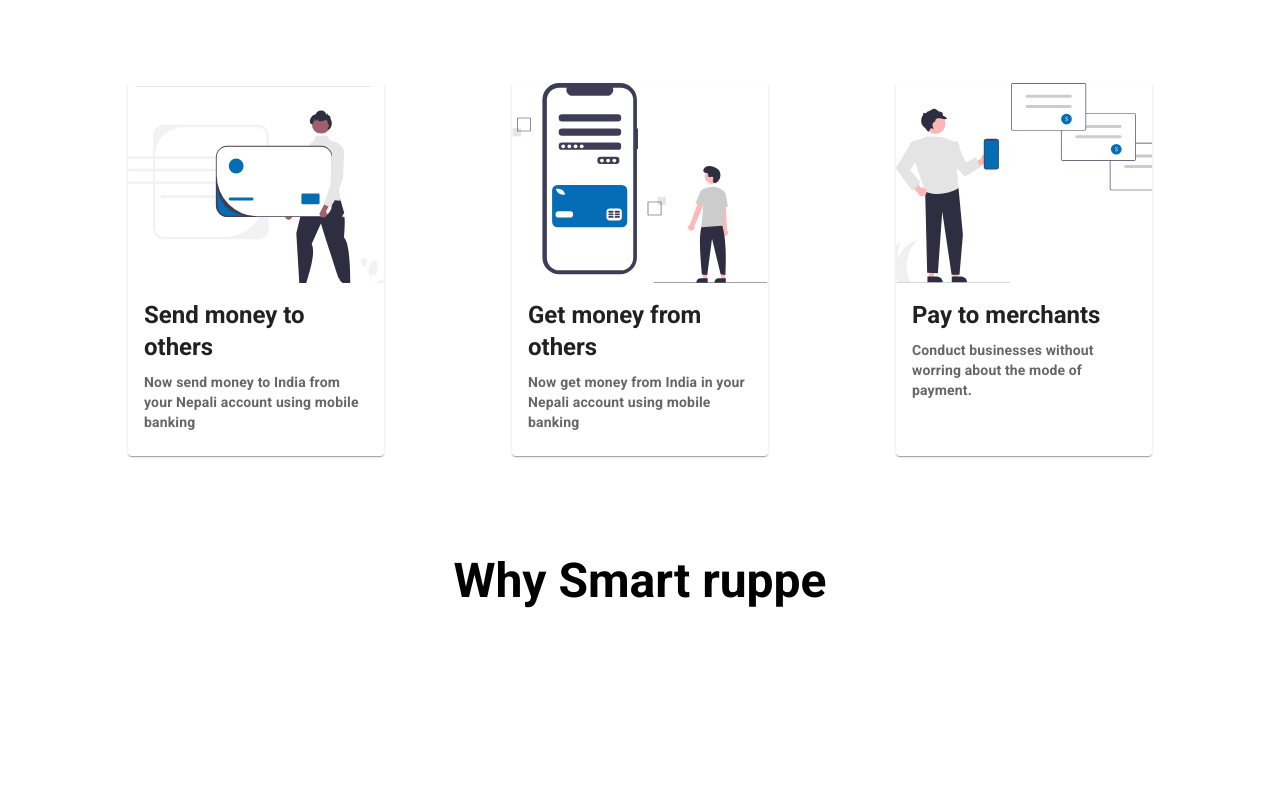
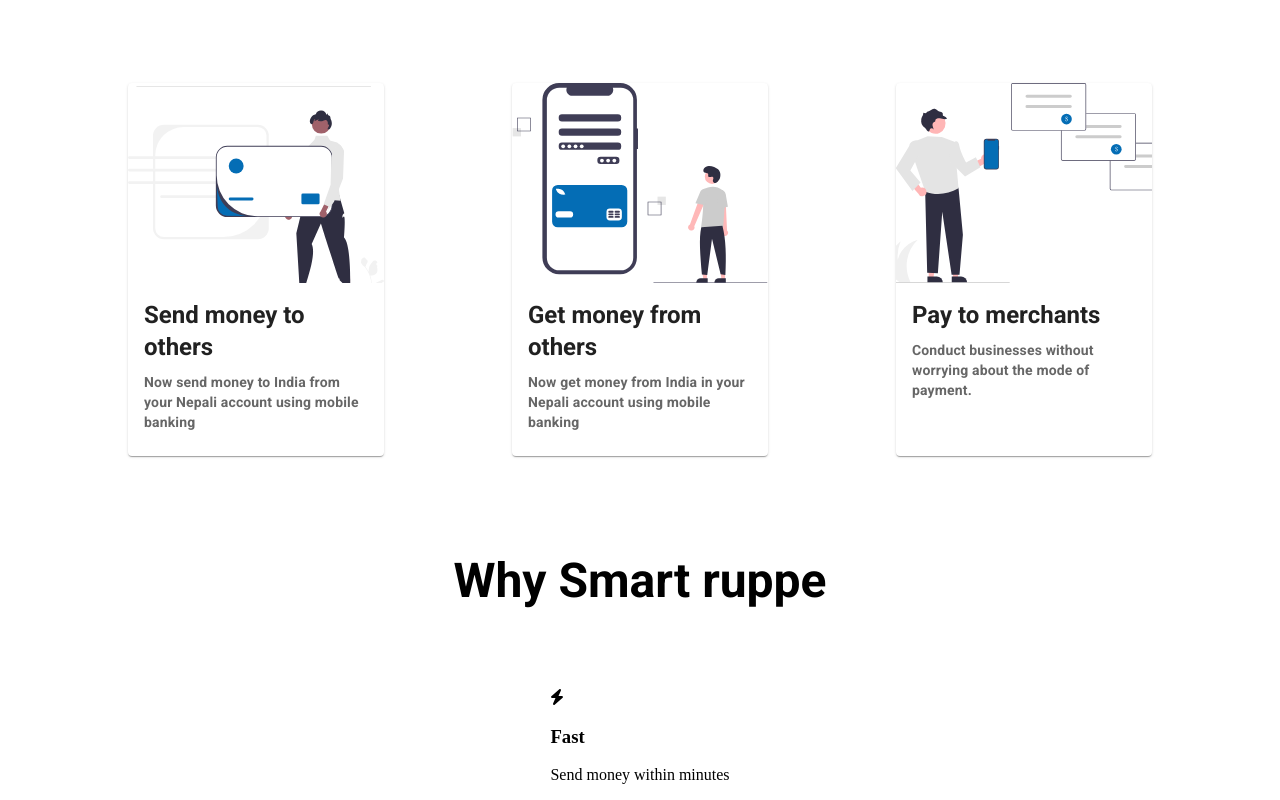
Before and after one commit to Bickeykr/my-landing-page, a React (Create React App) app: page / in a window 1280 px wide. Shown: the part 1638-2438 px from the top of the page. Before the commit the page ends 2327 px from the top, so only its background shows below. Built offline with nearby package versions, Linux system fonts and the light colour scheme.

Commit message:
work on feature section

```diff
--- a/package.json
+++ b/package.json
@@ -5,6 +5,10 @@
   "dependencies": {
     "@emotion/react": "^11.10.5",
     "@emotion/styled": "^11.10.5",
+    "@fortawesome/fontawesome-svg-core": "^6.2.1",
+    "@fortawesome/free-regular-svg-icons": "^6.2.1",
+    "@fortawesome/free-solid-svg-icons": "^6.2.1",
+    "@fortawesome/react-fontawesome": "^0.2.0",
     "@mui/material": "^5.11.4",
     "@testing-library/jest-dom": "^5.16.5",
     "@testing-library/react": "^13.4.0",
--- a/src/Components/App.jsx
+++ b/src/Components/App.jsx
@@ -5,6 +5,7 @@ import React from 'react';
 import Navbar from './Navbar';
 import SideText from './SideText';
 import About from './About';
+import Feature from './Feature';
 
 //images
 import SideImage from './SideImage';
@@ -14,16 +15,15 @@ import Benefit1 from '../images/benefit1.svg';
 import Benefit2 from '../images/benefit2.svg';
 import Benefit3 from '../images/benefit3.svg';
 
-//Metarial UI components
+//Material UI components
 import Card from '@mui/material/Card';
 import CardContent from '@mui/material/CardContent';
 import CardMedia from '@mui/material/CardMedia';
 import Typography from '@mui/material/Typography';
-import { CardActionArea } from '@mui/material';
-{/* <CardActionArea>
-</CardActionArea> */}
 
-
+//Fontawesome
+import { FontAwesomeIcon } from '@fortawesome/react-fontawesome';
+import {  faBolt } from '@fortawesome/free-solid-svg-icons';
 function App() {
     return (
         <div>
@@ -112,7 +112,7 @@ function App() {
                         <Typography gutterBottom variant="h5" component="div">
                             Pay to merchants                        </Typography>
                         <Typography variant="body2" color="text.secondary">
-                            Conduct businesses without worring about the mode of payment.
+                            Conduct businesses without worrying about the mode of payment.
                         </Typography>
                     </CardContent>
                 </Card>
@@ -126,6 +126,11 @@ function App() {
 
             <div className='flex-container1'>
 
+                <Feature icon={faBolt}
+                    label="Fast"
+                    text="Send money within minutes"
+
+                />
             </div>
             {/* features section  ends  */}
 
--- /dev/null
+++ b/src/Components/Feature.jsx
@@ -0,0 +1,14 @@
+import React from 'react';
+import { FontAwesomeIcon } from '@fortawesome/react-fontawesome';
+
+function Feature(props) {
+    return (
+        <div>
+            <FontAwesomeIcon icon={props.icon}></FontAwesomeIcon>
+            <h3>{props.label}</h3>
+            <p>{props.text}</p>
+        </div>
+    )
+}
+
+export default Feature;
```
Also changed, not shown: 1 other file (tests, documents, lock files or other folders).
